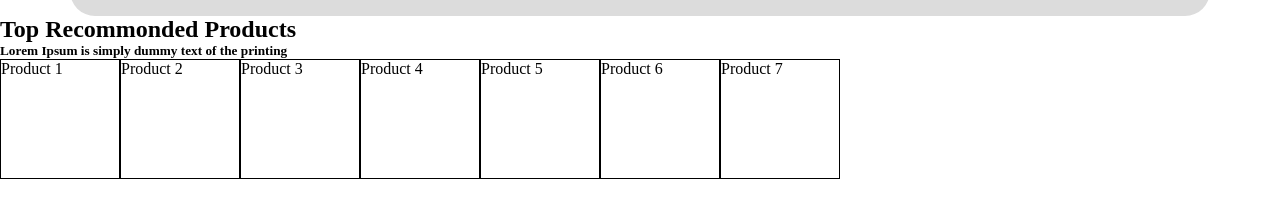
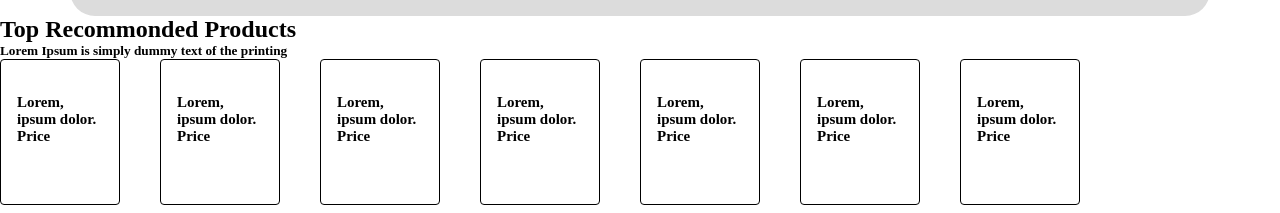
Before and after one commit to the3plet/Project_Ecommerce, a plain HTML site: page index.html in a window 1280 px wide. Shown: the part 587-800 px from the top of the page. Drawn offline with nearby package versions, Linux system fonts and the light colour scheme.

Commit message:
grid effect added to product cards

```diff
--- a/index.html
+++ b/index.html
@@ -50,39 +50,64 @@
       </div>
     </header>
 
-
-
     <main>
       <h2>Top Recommonded Products</h2>
       <h5>Lorem Ipsum is simply dummy text of the printing</h5>
+      <div class="box-grid">
+        <div class="box-1 box">
+          <a><img src="" alt="" /></a>
+          <div class="box-footer">
+            <h3>Lorem, ipsum dolor.</h3>
+            <h3>Price</h3>
+          </div>
+        </div>
 
-      <div class="box-1 box">
-        Product 1
+        <div class="box-2 box">
           <a><img src="" alt="" /></a>
+          <div class="box-footer">
+            <h3>Lorem, ipsum dolor.</h3>
+            <h3>Price</h3>
           </div>
-      <div class="box-2 box">
-        Product 2
+        </div>
+
+        <div class="box-3 box">
           <a><img src="" alt="" /></a>
+          <div class="box-footer">
+            <h3>Lorem, ipsum dolor.</h3>
+            <h3>Price</h3>
           </div>
-      <div class="box-3 box">
-        Product 3
-        <a><img src="" alt="" /></a>
         </div>
         <div class="box-4 box">
-        Product 4
           <a><img src="" alt="" /></a>
+          <div class="box-footer">
+            <h3>Lorem, ipsum dolor.</h3>
+            <h3>Price</h3>
           </div>
+        </div>
+
         <div class="box-5 box">
-        Product 5
           <a><img src="" alt="" /></a>
+          <div class="box-footer">
+            <h3>Lorem, ipsum dolor.</h3>
+            <h3>Price</h3>
           </div>
+        </div>
+
         <div class="box-6 box">
-        Product 6
           <a><img src="" alt="" /></a>
+          <div class="box-footer">
+            <h3>Lorem, ipsum dolor.</h3>
+            <h3>Price</h3>
           </div>
+        </div>
+
         <div class="box-7 box">
-        Product 7
           <a><img src="" alt="" /></a>
+          <div class="box-footer">
+            <h3>Lorem, ipsum dolor.</h3>
+            <h3>Price</h3>
+          </div>
+        </div>
       </div>
     </main>
     <footer></footer>
--- a/style.css
+++ b/style.css
@@ -1,6 +1,17 @@
 .box{
-    width: 120px;
-    height: 120px;
-    border: 1px solid;
-    float: left;
+    background: white;
+    padding: 1rem;
+    border: 1px solid #777;
+    border-radius: 0.25rem;
+    padding-bottom: 8rem;
+
 }
+.box-footer{
+    margin-top: 0rem;
+    font-size: 0.8rem;
+
+}
+.box-grid{
+    display: grid ;
+    grid-template-columns: repeat(auto-fill, minmax(150px,1fr));
+}
```
Lines whose indentation alone changed are shown as unchanged.
